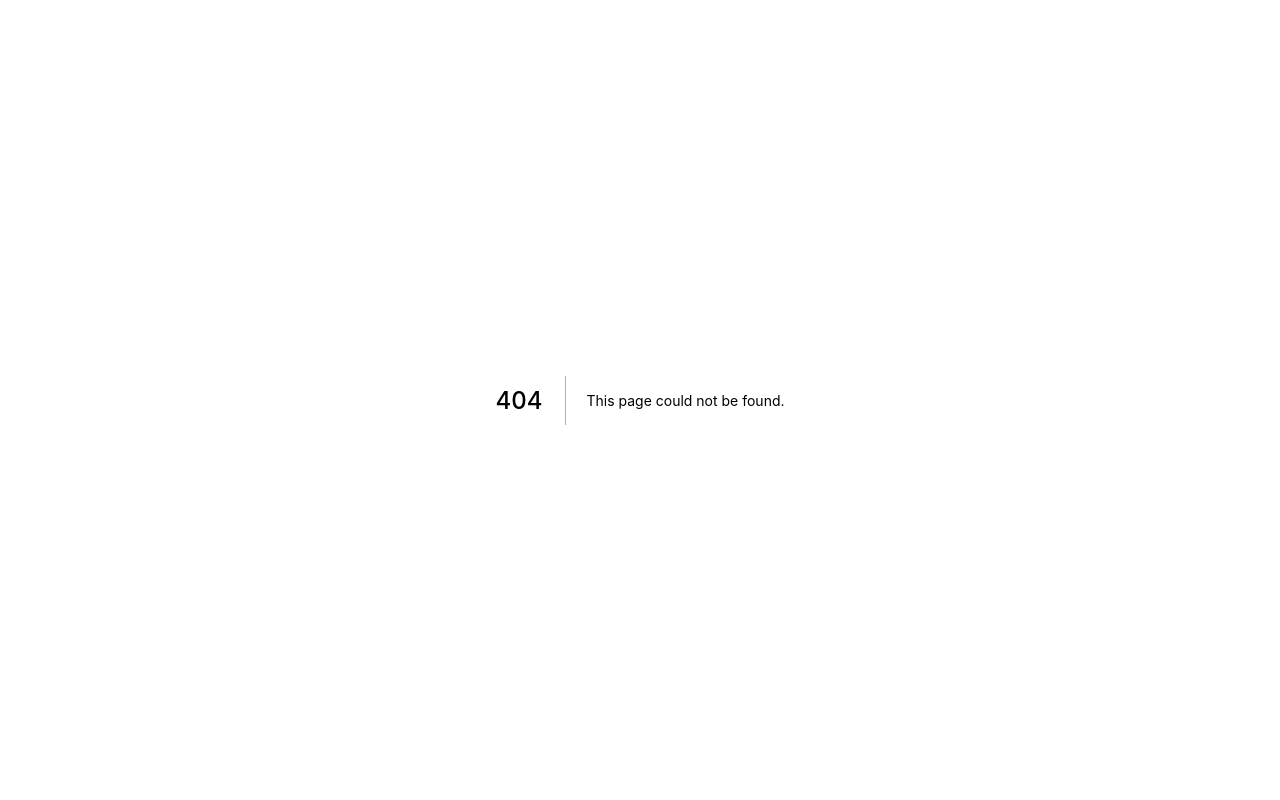
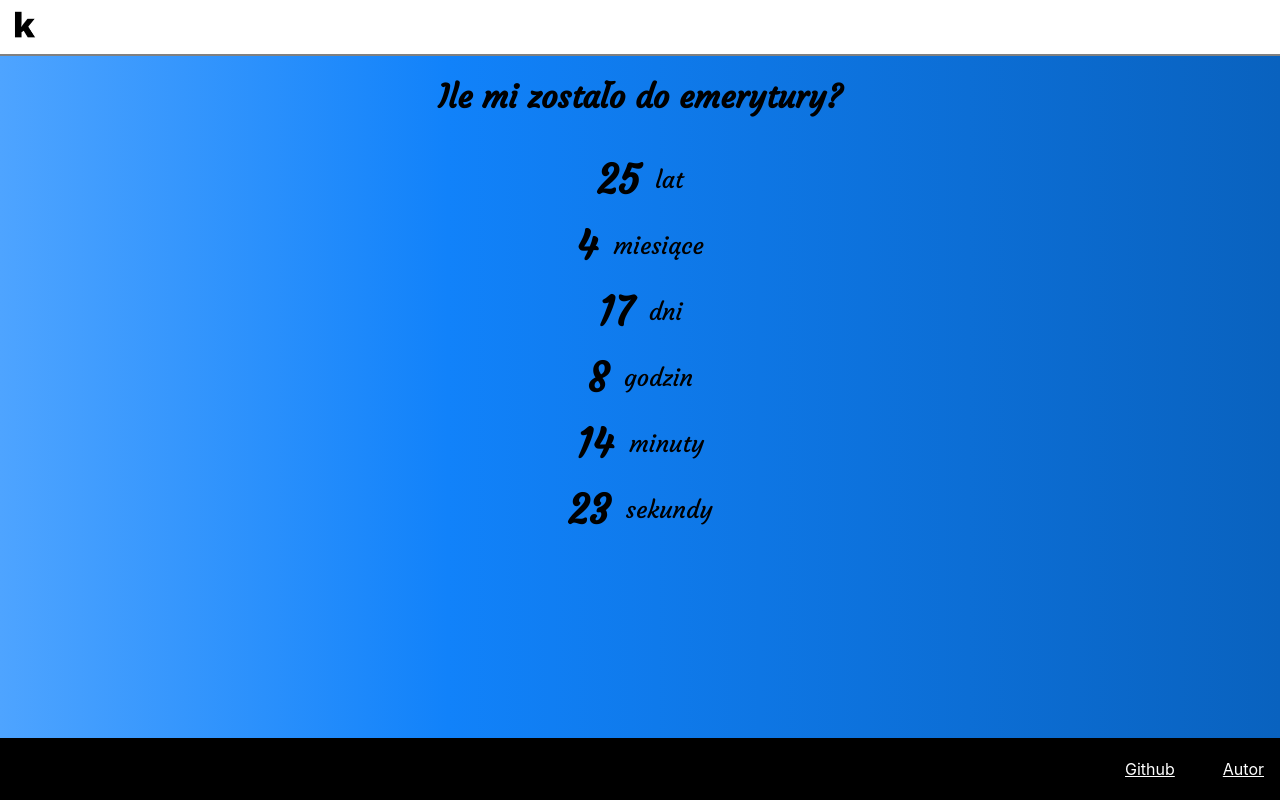
Before and after one commit to pensjonatus/kwlk, a Next.js app: page /retirement/retirement in a window 1280 px wide. Before the commit this address had no page. Built offline with nearby package versions, Linux system fonts and the light colour scheme.

Commit message:
add retirement

```diff
--- a/components/featured.tsx
+++ b/components/featured.tsx
@@ -1,5 +1,6 @@
 import { fightDescription } from "../pages/fight/fight";
 import { harmoniceDescription } from "../pages/harmonica/harmonica";
+import { retirementDescription } from "../pages/retirement/retirement";
 import { sensibleDescription } from "../pages/sensible";
 import { whichDescription } from "../pages/which/which";
 
@@ -10,6 +11,11 @@ type Feature = {
 };
 
 export const featured: Feature[] = [
+  {
+    title: "Ile do emerytury",
+    description: <>{retirementDescription}</>,
+    link: "/retirement",
+  },
   {
     title: "Rozważna konsumpcja",
     description: <>{sensibleDescription}</>,
--- /dev/null
+++ b/pages/retirement/index.tsx
@@ -0,0 +1,3 @@
+import Retirement from "./retirement";
+
+export default Retirement;
--- /dev/null
+++ b/pages/retirement/retirement.module.css
@@ -0,0 +1,44 @@
+@import url("https://fonts.googleapis.com/css2?family=Courgette&display=swap");
+
+.backdrop {
+  width: 100vw;
+  height: var(--main-height);
+  background: rgb(78, 164, 255);
+  background: linear-gradient(
+    90deg,
+    rgba(78, 164, 255, 1) 0%,
+    rgba(17, 130, 250, 1) 35%,
+    rgba(9, 98, 191, 1) 100%
+  );
+}
+
+.wrapper {
+  max-width: 700px;
+  display: flex;
+  flex-direction: column;
+  gap: 1rem;
+  align-items: center;
+  justify-content: center;
+  margin: auto;
+  text-align: center;
+  font-family: "Courgette", cursive;
+}
+
+.title {
+  padding: 0 1rem;
+}
+
+.row {
+  display: flex;
+  align-items: center;
+  gap: 1rem;
+}
+
+.number {
+  font-size: 250%;
+  font-weight: 600;
+}
+
+.unit {
+  font-size: 150%;
+}
--- /dev/null
+++ b/pages/retirement/retirement.tsx
@@ -0,0 +1,101 @@
+import { useEffect, useState } from "react";
+import Layout from "../../components/layout";
+import styles from "./retirement.module.css";
+
+export const retirementDescription =
+  "Zawsze chciałaś/eś wiedzieć ile mi zostało do emerytury? Teraz możesz sprawdzić na tej stronie!";
+
+type TimeLeftShape = {
+  years: number;
+  months: number;
+  days: number;
+  hours: number;
+  minutes: number;
+  seconds: number;
+};
+
+function getTimeFromMilliseconds(milliseconds): TimeLeftShape {
+  let years, months, days, hours, minutes, seconds;
+
+  seconds = Math.floor(milliseconds / 1000);
+  minutes = Math.floor(seconds / 60);
+  seconds = seconds % 60;
+  hours = Math.floor(minutes / 60);
+  minutes = minutes % 60;
+  days = Math.floor(hours / 24);
+  hours = hours % 24;
+  months = Math.floor(days / 30);
+  days = days % 30;
+  years = Math.floor(months / 12);
+  months = months % 12;
+
+  return { years, months, days, hours, minutes, seconds };
+}
+
+const valueMappings = {
+  years: ["rok", "lata", "lat"],
+  months: ["miesiąc", "miesiące", "miesięcy"],
+  days: ["dzień", "dni", "dni"],
+  hours: ["godzina", "godziny", "godzin"],
+  minutes: ["minuta", "minuty", "minut"],
+  seconds: ["sekunda", "sekundy", "sekund"],
+};
+
+function getUnitInPolish(unitInEnglish: string, value: number) {
+  if (value === 1) {
+    return valueMappings[unitInEnglish][0];
+  }
+
+  if (["2", "3", "4"].includes(value.toString().slice(-1))) {
+    return valueMappings[unitInEnglish][1];
+  }
+
+  if (
+    Number.parseInt(value.toString().slice(-1)) > 4 ||
+    (value.toString().length > 1 &&
+      (value.toString().endsWith("1") || value.toString().endsWith("0")))
+  ) {
+    return valueMappings[unitInEnglish][2];
+  }
+}
+
+export default function Retirement() {
+  const [timeLeft, setTimeLeft] = useState<TimeLeftShape>({
+    years: 0,
+    months: 0,
+    days: 0,
+    hours: 0,
+    minutes: 0,
+    seconds: 0,
+  });
+
+  useEffect(function () {
+    const retirementDateMilliseconds = Date.parse("10 Jul 2047 00:12:00 GMT");
+    const interval = setInterval(function () {
+      const millisecondsNow = new Date().getTime();
+      const millisecondsTillTheEnd =
+        retirementDateMilliseconds - millisecondsNow;
+      setTimeLeft(getTimeFromMilliseconds(millisecondsTillTheEnd));
+    }, 1000);
+
+    return () => {
+      clearInterval(interval);
+    };
+  }, []);
+
+  return (
+    <Layout title="Ile do emerytury" description={retirementDescription}>
+      <div className={styles.backdrop}>
+        <div className={styles.wrapper}>
+          <h1 className={styles.title}>Ile mi zostało do emerytury?</h1>
+          {Object.entries(timeLeft).map(([key, value]) => (
+            <div key={key} className={styles.row}>
+              <span className={styles.number}>{value}</span>
+              <span className={styles.unit}>{getUnitInPolish(key, value)}</span>
+            </div>
+          ))}
+        </div>
+      </div>
+    </Layout>
+  );
+}
```
